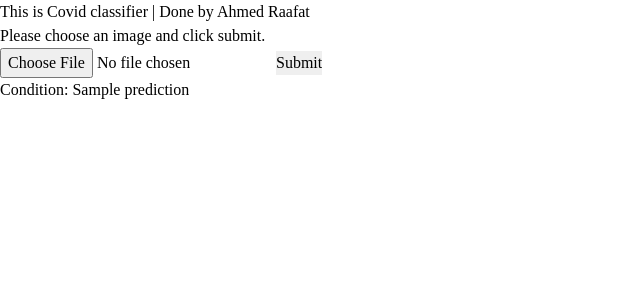
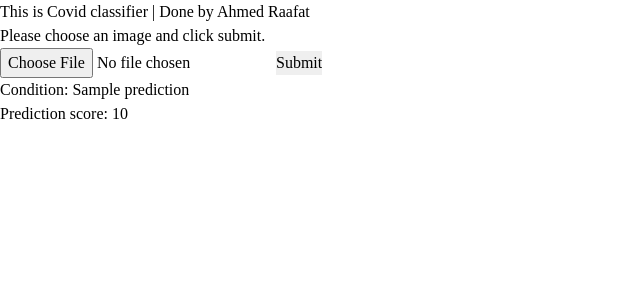
Before and after one commit to A-Raafat/rdimlops, a FastAPI app: template templates/index.html in a window 1280 px wide. Shown: the top 300 px of the page, without its empty margins (0-640 px from the left). Run offline with FastAPI, Linux system fonts and the light colour scheme; the template is opened without the code that fills it: most values are stand-ins (such as "Sample title", 1, 10 or a date in 2020); parts of the project's set-up code (start-up, migrations or seed data) failed here and were passed over.

Commit message:
Update index.html

```diff
--- a/templates/index.html
+++ b/templates/index.html
@@ -27,6 +27,7 @@
     {% if result%}
     <div>
         <p>Condition: {{result.Prediction}}</p>
+        <p>Prediction score: {{result.Score}}</p>
     </div>
     {% endif %}
 </body>
```
